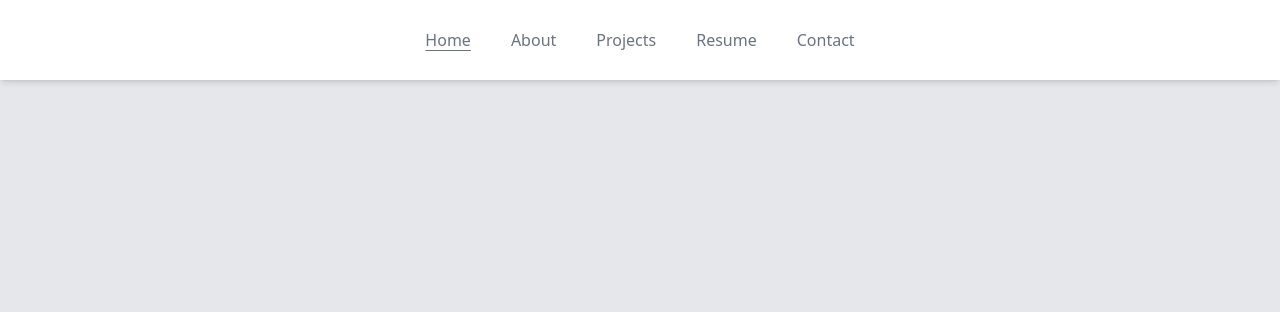
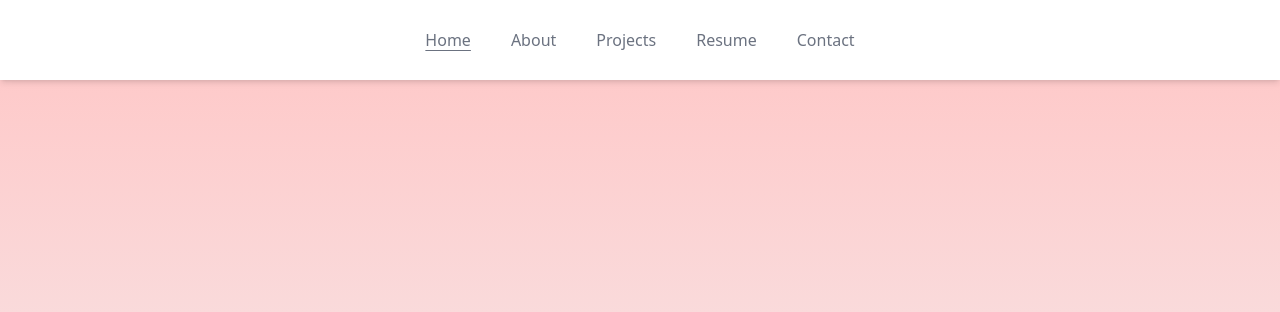
Before and after one commit to djferg/C4Prog-WT-PROJ, a website: page index.html in a window 1280 px wide. Shown: the top 312 px of the page. Drawn offline with Linux system fonts and the light colour scheme.

Commit message:
feat(home): Apply gradient to splash

```diff
--- a/index.html
+++ b/index.html
@@ -47,7 +47,7 @@
 
 
 <!-- Splash Section -->
-<section class="text-center py-64 bg-gray-200">
+<section class="text-center py-64 bg-gradient-to-b from-red-200 to-transparent">
     <h1 id="splash-name" class="text-6xl md:text-8xl font-bold italic">Douglas Fergusson</h1>
 </section>
 
```
Also changed, not shown: assets/css/site.css.
